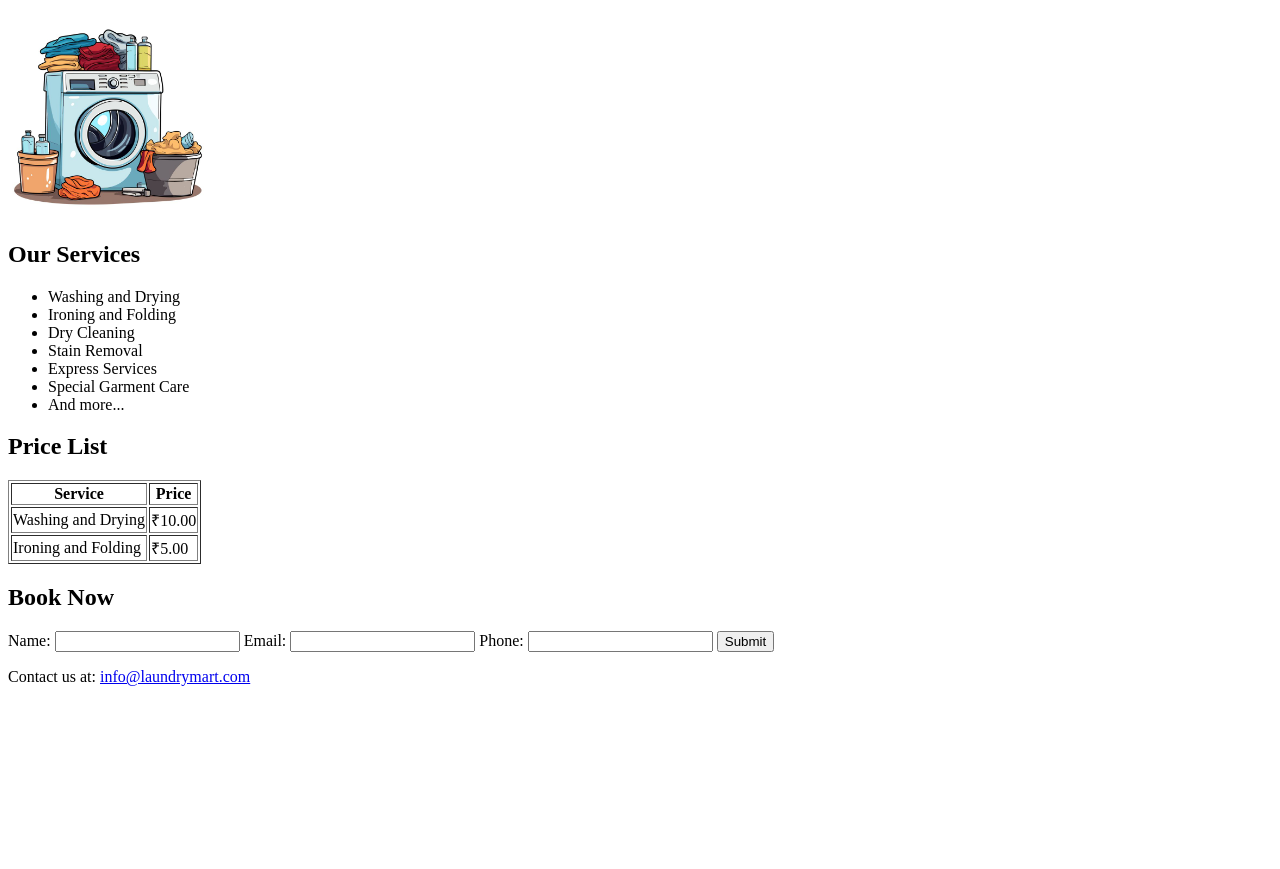
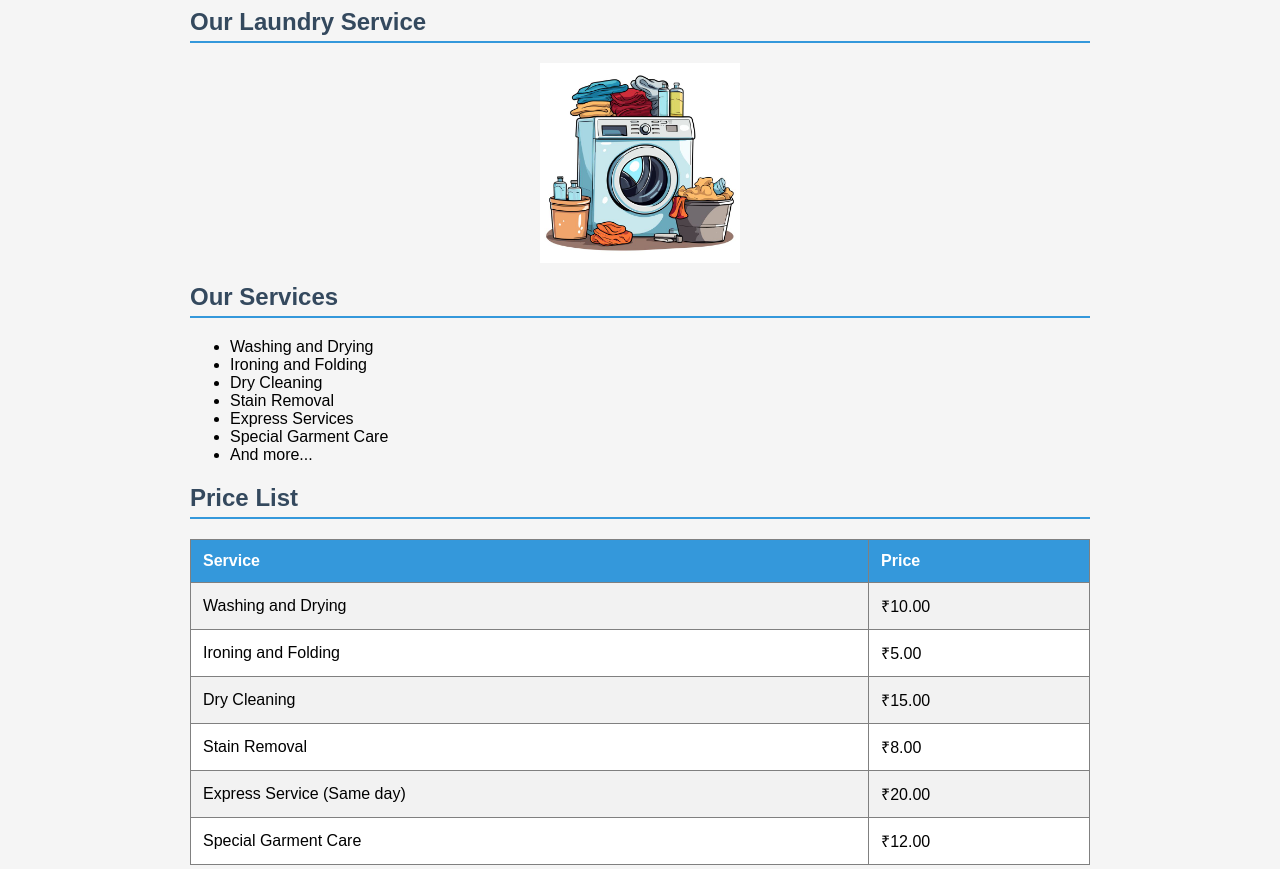
Before and after one commit to Nayan217/tutedudeTasks, a plain HTML site: page Nayan_Task2/index.html in a window 1280 px wide. Shown: the part 166-1035 px from the top of the page. Before the commit the page ends 868 px from the top, so only its background shows below. Drawn offline with Linux system fonts and the light colour scheme.

Commit message:
Feedback Suggesstions added

```diff
--- a/Nayan_Task2/index.html
+++ b/Nayan_Task2/index.html
@@ -5,6 +5,91 @@
     <meta charset="UTF-8">
     <meta name="viewport" content="width=device-width, initial-scale=1.0">
     <title>Laundry Wallah / Laundry Mart</title>
+    <style>
+        body {
+            font-family: Arial, sans-serif;
+            max-width: 900px;
+            margin: 0 auto;
+            padding: 20px;
+            background-color: #f5f5f5;
+        }
+
+        h1 {
+            color: #2c3e50;
+            text-align: center;
+        }
+
+        h2 {
+            color: #34495e;
+            border-bottom: 2px solid #3498db;
+            padding-bottom: 5px;
+        }
+
+        table {
+            width: 100%;
+            border-collapse: collapse;
+            margin: 20px 0;
+            background-color: white;
+        }
+
+        th,
+        td {
+            padding: 12px;
+            text-align: left;
+        }
+
+        th {
+            background-color: #3498db;
+            color: white;
+        }
+
+        tr:nth-child(even) {
+            background-color: #f2f2f2;
+        }
+
+        form {
+            background-color: white;
+            padding: 20px;
+            border-radius: 5px;
+        }
+
+        label {
+            display: block;
+            margin-top: 10px;
+            color: #555;
+        }
+
+        input {
+            width: 100%;
+            padding: 8px;
+            margin-top: 5px;
+            border: 1px solid #ddd;
+            border-radius: 4px;
+        }
+
+        input[type="submit"] {
+            background-color: #3498db;
+            color: white;
+            border: none;
+            cursor: pointer;
+            margin-top: 15px;
+        }
+
+        input[type="submit"]:hover {
+            background-color: #2980b9;
+        }
+
+        footer {
+            text-align: center;
+            margin-top: 30px;
+            color: #666;
+        }
+
+        img {
+            display: block;
+            margin: 20px auto;
+        }
+    </style>
 </head>
 
 <body>
@@ -40,15 +125,31 @@
             <td>Ironing and Folding</td>
             <td>₹5.00</td>
         </tr>
+        <tr>
+            <td>Dry Cleaning</td>
+            <td>₹15.00</td>
+        </tr>
+        <tr>
+            <td>Stain Removal</td>
+            <td>₹8.00</td>
+        </tr>
+        <tr>
+            <td>Express Service (Same day)</td>
+            <td>₹20.00</td>
+        </tr>
+        <tr>
+            <td>Special Garment Care</td>
+            <td>₹12.00</td>
+        </tr>
     </table>
     <h2>Book Now</h2>
     <form>
-        <label>Name:</label>
-        <input type="text" name="name" required>
-        <label>Email:</label>
-        <input type="email" name="email" required>
-        <label>Phone:</label>
-        <input type="tel" name="phone" required>
+        <label for="name">Name:</label>
+        <input type="text" id="name" name="name" required>
+        <label for="email">Email:</label>
+        <input type="email" id="email" name="email" required>
+        <label for="phone">Phone:</label>
+        <input type="tel" id="phone" name="phone" required>
         <input type="submit" value="Submit">
     </form>
     <footer>
--- a/Nayan_Task4/style.css
+++ b/Nayan_Task4/style.css
@@ -1,15 +1,17 @@
+/* box-sizing makes sure padding doesn't mess up width/height */
 * {
     box-sizing: border-box;
     margin: 0;
     padding: 0;
 }
 
+/* Using viewport units (vw, vh) to make layout responsive */
 body {
     width: 100vw;
     height: 100vh;
     padding: 10vh 25vw;
     background-color: #efefef;
-    font-family: Arial, Helvetica, sans-serif;
+    font-family: 'Poppins', Arial, Helvetica, sans-serif;
 }
 
 .card {
@@ -38,4 +40,11 @@ button {
     color: white;
     cursor: pointer;
     background: linear-gradient(to right, #f4b400, #49d132);
+    transition: transform 0.3s, filter 0.3s;
 }
+
+/* Hover effect - button grows and gets brighter */
+button:hover {
+    transform: scale(1.05);
+    filter: brightness(1.2);
+}
```
Also changed, not shown: Nayan_Task1/index.html (+43 -2 lines), Nayan_Task3/style.css (+18 -0 lines), Nayan_Task4/index.html (+12 -1 lines), 4 other files.
